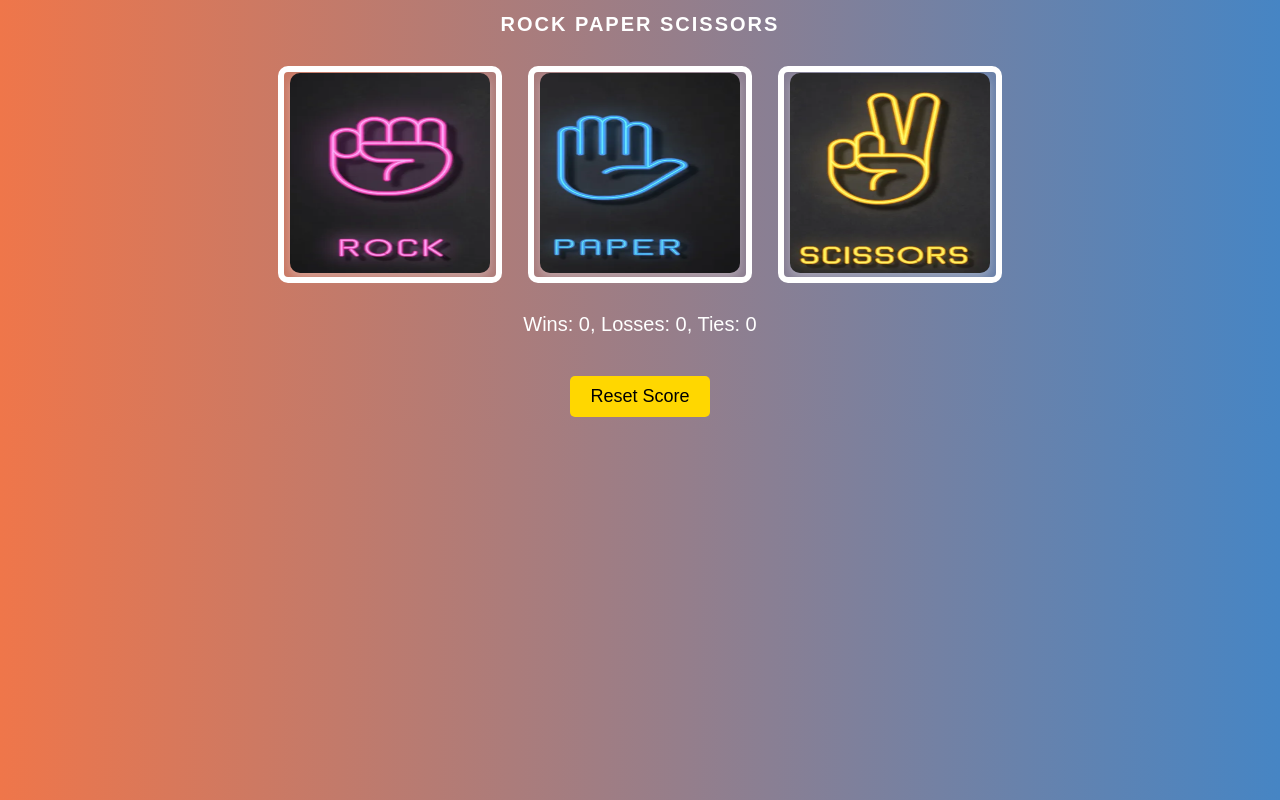
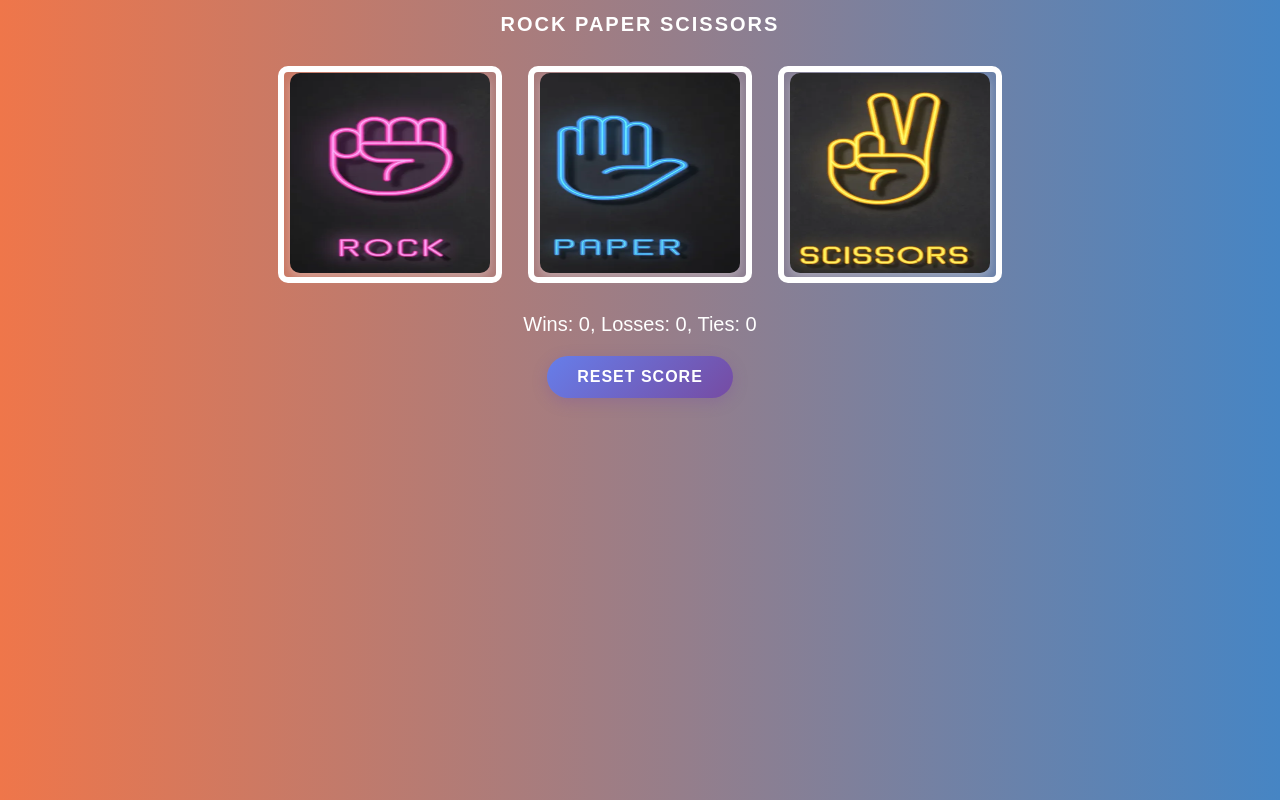
Before and after one commit to Aarushi2803/StonePaperGame, a plain HTML site: page index.html in a window 1280 px wide. Drawn offline with Linux system fonts and the light colour scheme.

Commit message:
version 2.0

```diff
--- a/styles.css
+++ b/styles.css
@@ -1,4 +1,4 @@
-body{
+ body{
     background-color: black;
     color: white;
     font-family: Arial, Helvetica, sans-serif;
@@ -71,3 +71,26 @@ body {
     border-radius: 5px;
     cursor: pointer;
 }
+
+/* Updated Reset Button Styling */
+.reset-button {
+    background: linear-gradient(135deg, #667eea, #764ba2);
+    color: white;
+    border: none;
+    padding: 12px 30px;
+    font-size: 16px;
+    border-radius: 50px;
+    cursor: pointer;
+    margin: 20px auto;
+    display: block;
+    transition: all 0.3s ease;
+    box-shadow: 0 4px 15px rgba(118, 75, 162, 0.3);
+    font-weight: bold;
+    text-transform: uppercase;
+    letter-spacing: 1px;
+}
+
+.reset-button:hover {
+    transform: translateY(-2px);
+    box-shadow: 0 6px 20px rgba(118, 75, 162, 0.4);
+}
```
Also changed, not shown: index.html (+1 -1 lines), rock-paer-scissors.js (line endings or trailing spaces).
